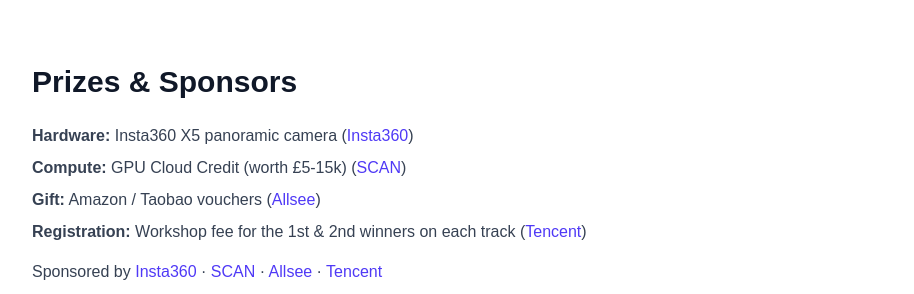
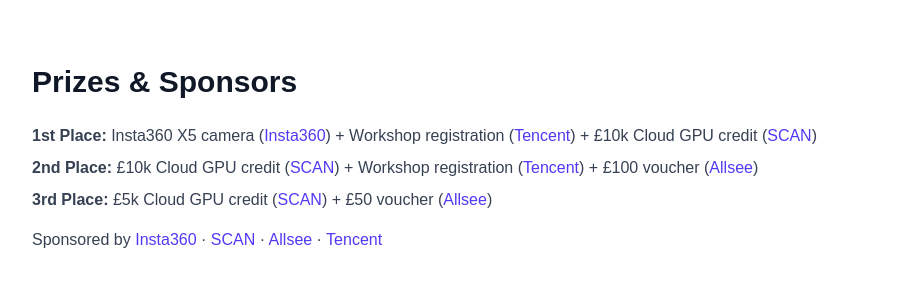
Before and after one commit to HenryQUQ/BinEgo-360, a Next.js app: page / in a window 1280 px wide. Shown: the part 4720-5014 px from the top of the page, without its empty margins (176-1090 px from the left). Built offline with nearby package versions, Linux system fonts and the light colour scheme.

Commit message:
Refine prize list formatting

```diff
--- a/app/page.tsx
+++ b/app/page.tsx
@@ -835,21 +835,89 @@
                 <section id="prizes" className="mx-auto mt-24 max-w-4xl px-4">
                     <h2 className="text-3xl font-bold text-gray-900">Prizes & Sponsors</h2>
                     <ul className="mt-6 space-y-2 text-gray-700">
-                        <li><strong>Hardware:</strong> Insta360 X5 panoramic camera (<a href="https://www.insta360.com/"
-                                                                                        target="_blank" rel="noreferrer"
-                                                                                        className="text-indigo-600 hover:underline">Insta360</a>)
+                        <li>
+                            <strong>1st Place:</strong>{' '}
+                            Insta360 X5 camera (
+                            <a
+                                href="https://www.insta360.com/"
+                                target="_blank"
+                                rel="noreferrer"
+                                className="text-indigo-600 hover:underline"
+                            >
+                                Insta360
+                            </a>
+                            ) + Workshop registration (
+                            <a
+                                href="https://www.tencent.com/"
+                                target="_blank"
+                                rel="noreferrer"
+                                className="text-indigo-600 hover:underline"
+                            >
+                                Tencent
+                            </a>
+                            ) + £10k Cloud GPU credit (
+                            <a
+                                href="https://www.scan.co.uk/"
+                                target="_blank"
+                                rel="noreferrer"
+                                className="text-indigo-600 hover:underline"
+                            >
+                                SCAN
+                            </a>
+                            )
                         </li>
-                        <li><strong>Compute:</strong> GPU Cloud Credit (worth £5-15k) (<a href="https://www.scan.co.uk/"
-                                                                                          target="_blank"
-                                                                                          rel="noreferrer"
-                                                                                          className="text-indigo-600 hover:underline">SCAN</a>)</li>
-                        <li><strong>Gift:</strong> Amazon / Taobao vouchers (<a href="https://www.allsee-tech.com/"
-                                                                                target="_blank" rel="noreferrer"
-                                                                                className="text-indigo-600 hover:underline">Allsee</a>)
+                        <li>
+                            <strong>2nd Place:</strong>{' '}
+                            £10k Cloud GPU credit (
+                            <a
+                                href="https://www.scan.co.uk/"
+                                target="_blank"
+                                rel="noreferrer"
+                                className="text-indigo-600 hover:underline"
+                            >
+                                SCAN
+                            </a>
+                            ) + Workshop registration (
+                            <a
+                                href="https://www.tencent.com/"
+                                target="_blank"
+                                rel="noreferrer"
+                                className="text-indigo-600 hover:underline"
+                            >
+                                Tencent
+                            </a>
+                            ) + £100 voucher (
+                            <a
+                                href="https://www.allsee-tech.com/"
+                                target="_blank"
+                                rel="noreferrer"
+                                className="text-indigo-600 hover:underline"
+                            >
+                                Allsee
+                            </a>
+                            )
                         </li>
-                        <li><strong>Registration:</strong> Workshop fee for the 1st &amp; 2nd winners on each track (<a
-                            href="https://www.tencent.com/" target="_blank" rel="noreferrer"
-                            className="text-indigo-600 hover:underline">Tencent</a>)
+                        <li>
+                            <strong>3rd Place:</strong>{' '}
+                            £5k Cloud GPU credit (
+                            <a
+                                href="https://www.scan.co.uk/"
+                                target="_blank"
+                                rel="noreferrer"
+                                className="text-indigo-600 hover:underline"
+                            >
+                                SCAN
+                            </a>
+                            ) + £50 voucher (
+                            <a
+                                href="https://www.allsee-tech.com/"
+                                target="_blank"
+                                rel="noreferrer"
+                                className="text-indigo-600 hover:underline"
+                            >
+                                Allsee
+                            </a>
+                            )
                         </li>
                     </ul>
                     <p className="mt-4 text-gray-700">
```
